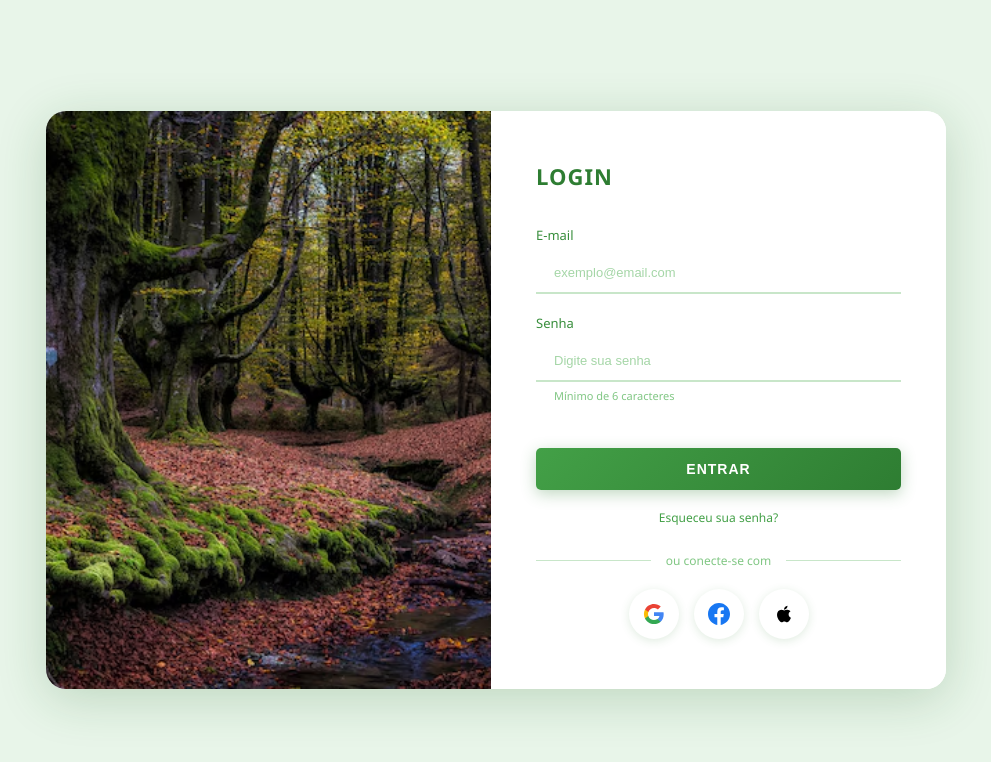
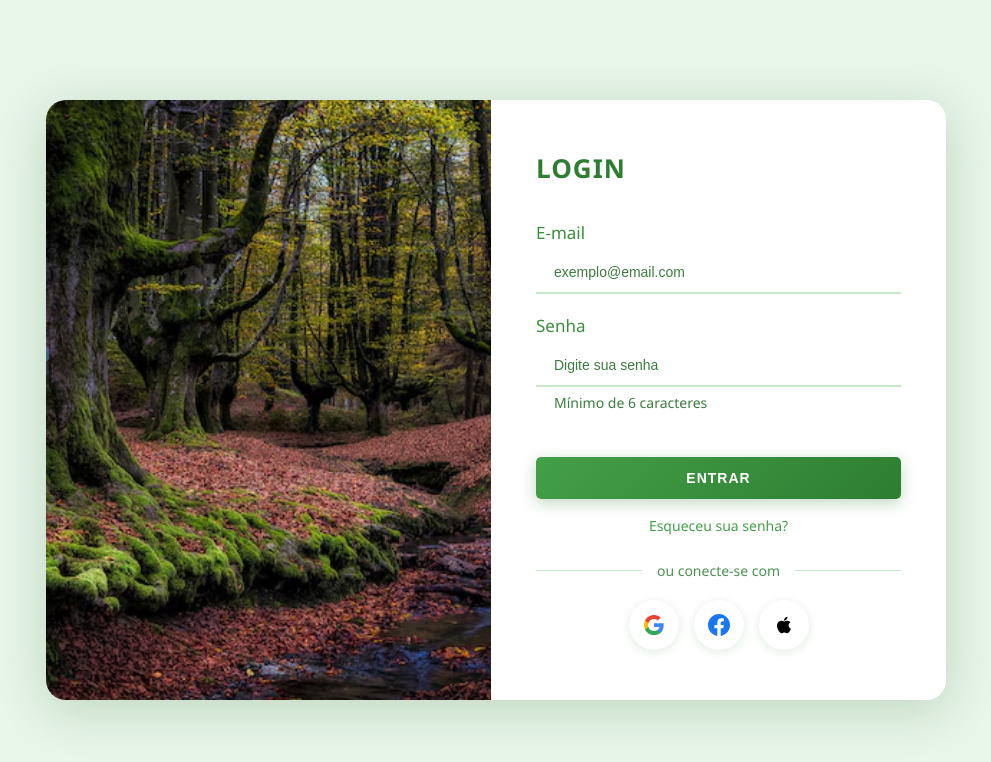
Before and after one commit to JoseVitorMader/LeiDePostel, a plain HTML site: page index.html in a window 1280 px wide. Shown: the whole page, without its empty margins (144-1135 px from the left). Drawn offline with Linux system fonts and the light colour scheme.

Commit message:
correçoes da karen

```diff
--- a/styles.css
+++ b/styles.css
@@ -62,7 +62,7 @@ body {
 
 .login-header h1 {
     color: #2e7d32;
-    font-size: 22px;
+    font-size: 26px;
     font-weight: 600;
     letter-spacing: 1px;
 }
@@ -77,7 +77,7 @@ label {
     color: #388e3c;
     font-weight: 500;
     margin-bottom: 8px;
-    font-size: 13px;
+    font-size: 17px;
 }
 
 .input-wrapper {
@@ -97,8 +97,8 @@ input {
 }
 
 input::placeholder {
-    color: #a5d6a7;
-    font-size: 13px;
+    color: #3b7c3f;
+    font-size: 14px;
 }
 
 input:focus {
@@ -117,8 +117,8 @@ input.success {
 
 
 .input-hint {
-    font-size: 11px;
-    color: #81c784;
+    font-size: 14px;
+    color: #3b7c3f;
     margin-top: 6px;
     display: block;
     padding-left: 18px;
@@ -207,7 +207,7 @@ input.success {
 .forgot-password a {
     color: #43a047;
     text-decoration: none;
-    font-size: 12px;
+    font-size: 14px;
     font-weight: 500;
     transition: color 0.3s ease;
 }
@@ -234,8 +234,8 @@ input.success {
 
 .divider span {
     padding: 0 15px;
-    color: #81c784;
-    font-size: 12px;
+    color: #4f9152;
+    font-size: 14px;
     text-transform: lowercase;
 }
 
```
